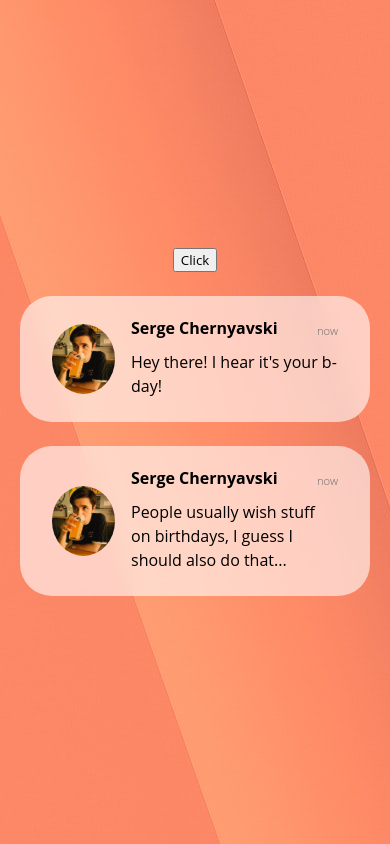
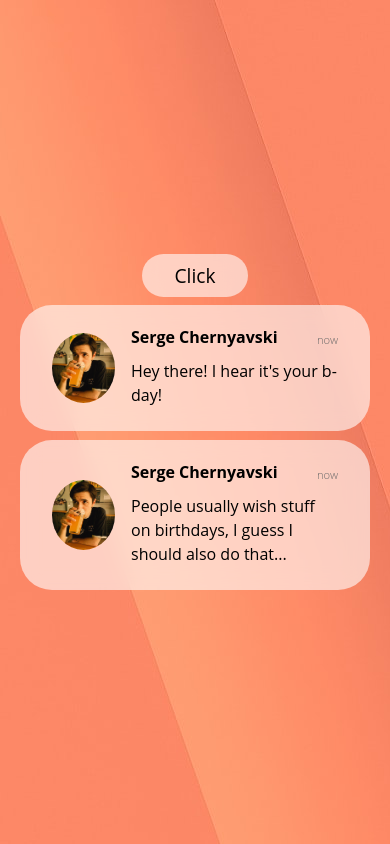
Before and after one commit to comoestassergio/birthday-card, a plain HTML site: page index.html in a window 390 px wide. Drawn offline with Linux system fonts and the light colour scheme.

Commit message:
Added anim to start btn and fixed media queries

```diff
--- a/style.css
+++ b/style.css
@@ -11,6 +11,8 @@
 html, body {
     margin: 0;
     padding: 0;
+
+    overflow: hidden;
 }
 
 main {
@@ -106,6 +108,26 @@ main {
     animation: screen-anim 600ms var(--timing) forwards;
 }
 
+.start-btn {
+    border: none;
+    padding: .5rem 2rem;
+    border-radius: 2rem;
+    font-size: 1.2rem;
+    background-color: rgba(255, 255, 255, .6);
+    backdrop-filter: blur(10px);
+    -webkit-backdrop-filter: blur(10px);
+    cursor: pointer;
+}
+
+.start-btn:hover {
+    background-color: rgba(255, 255, 255, .7);
+}
+
+.start-btn.clicked {
+    animation: start-btn-anim 500ms var(--timing) forwards;
+}
+
+
 @keyframes card-anim {
     0% {
         transform: scale(0);
@@ -126,9 +148,27 @@ main {
     }
 }
 
+@keyframes start-btn-anim {
+    0% {
+        transform: scale(1);
+    }
+
+    50% {
+        transform: scale(1.2);
+    }
+
+    100% {
+        transform: scale(0);
+    }
+}
+
 @media (max-width: 500px) {
     .final-screen {
         font-size: 1.5rem;
+    }
+
+    main {
+        gap: .7rem;
     }
 }
 
@@ -136,4 +176,8 @@ main {
     .card {
         max-width: 350px;
     }
+
+    main {
+        gap: .5rem;
+    }
 }
```
